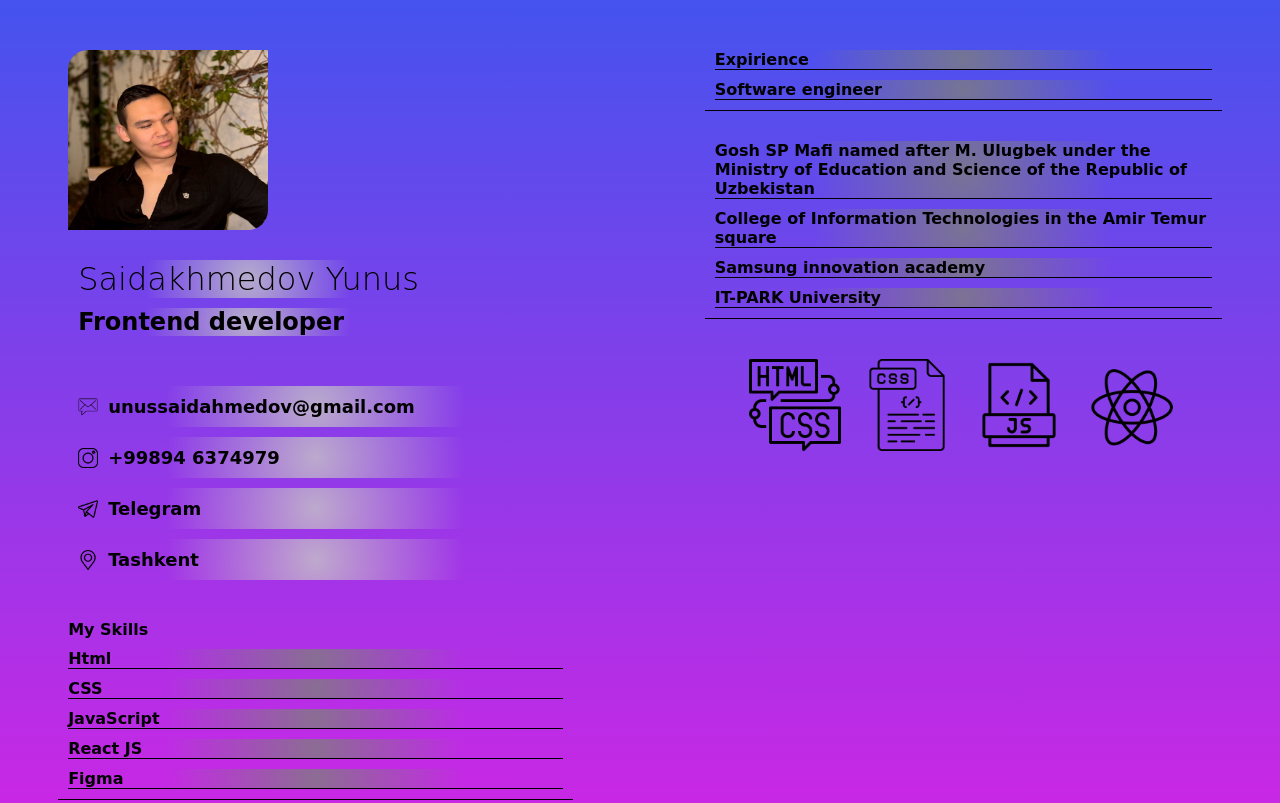
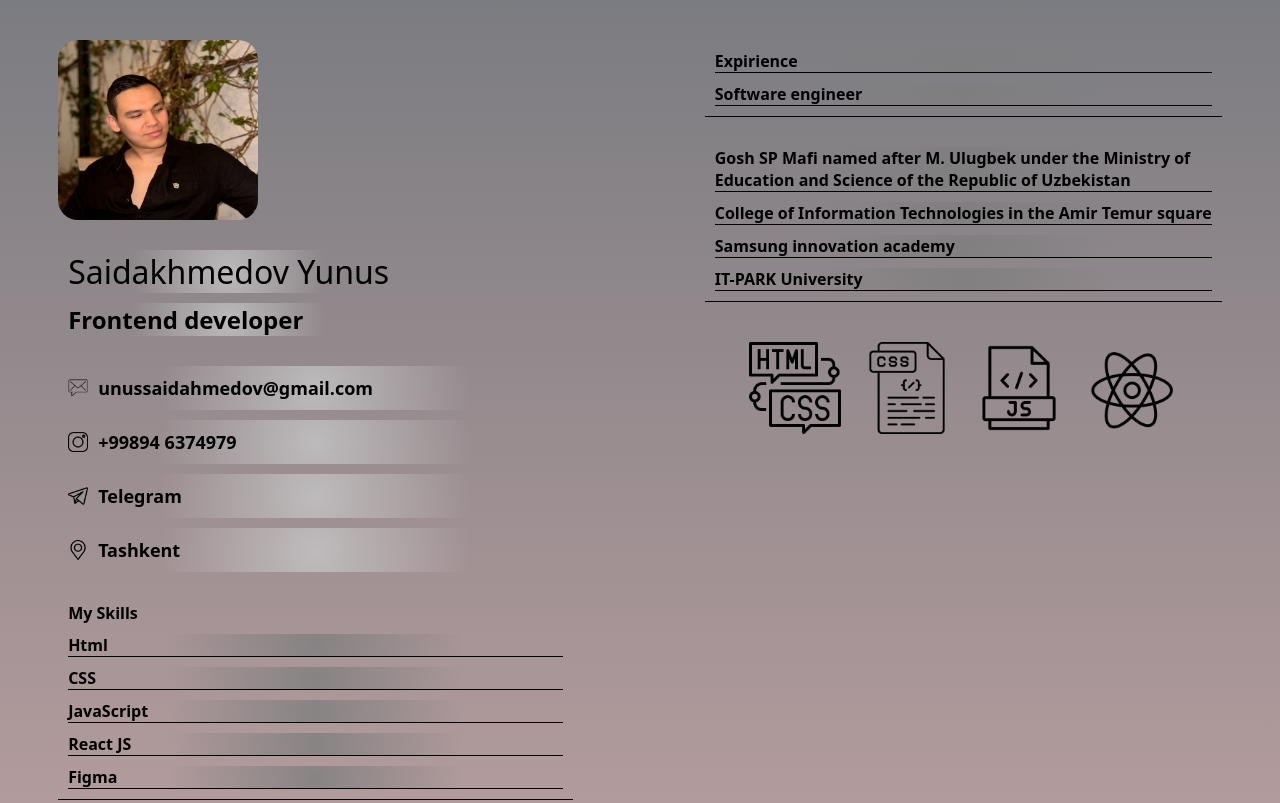
Before and after one commit to SaydakhmedovYunus/resume, a plain HTML site: page index.html in a window 1280 px wide. Shown: the top 803 px of the page. Drawn offline with Linux system fonts and the light colour scheme.

Commit message:
Update style.css

```diff
--- a/style.css
+++ b/style.css
@@ -12,7 +12,7 @@
     flex-direction: row;
     justify-content: center;
     flex-wrap: wrap;
-    background: linear-gradient(to bottom, #4553ee, #ec1ce2);
+    background: linear-gradient(to bottom, #7b7c81, #c2a4a4);
     background-size: contain;
     gap: calc(6.9vw + 3.5px);
 }
@@ -26,7 +26,6 @@
 
 .main_face {
     width: calc(22.8vw + 223px);
-    padding: 10px;
     display: flex;
     flex-direction: row;
     flex-wrap: wrap;
@@ -39,10 +38,10 @@
     flex-direction: row;
 
     img {
-        border-radius: 20px 0 20px 0;
+        border-radius: 20px;
         width: 200px;
         height: 180px;
-        color: transparent;
+        background-color: transparent;
     }
 }
 
@@ -54,14 +53,14 @@
 
 
     h1 {
-        font-family: "Dancing Script", cursive;
+        font-family: "Noto Sans", sans-serif;
         font-weight:lighter;
         color:black;
         background: radial-gradient(circle, rgba(198, 198, 198, 0.8) 0%, transparent 60%); /* Градиент с прозрачным центром */
     }
 
     h2 {
-        font-family: "Dancing Script", cursive;
+        font-family: "Noto Sans", sans-serif;
         font-weight: bold;
         color: black;
         background: radial-gradient(circle, rgba(198, 198, 198, 0.8) 0%, transparent 60%); /* Градиент с прозрачным центром */
@@ -69,7 +68,6 @@
 }
 
 .my_contact {
-    padding: 10px;
     display: flex;
     flex-direction: column;
     gap: 10px;
@@ -91,7 +89,7 @@
         a {
             background-color: transparent;
             font-size: 18px;
-            font-family: "Dancing Script", cursive;
+            font-family: "Noto Sans", sans-serif;
             font-weight: bold;
             text-decoration: none;
             color:black;
@@ -107,11 +105,11 @@
     gap: 10px;
     border-bottom: 1px solid black;
     font-weight: bold;
-    font-family: "Dancing Script", cursive;
+    font-family: "Noto Sans", sans-serif;
 
 
     li {
-        font-family: "Dancing Script", cursive;
+        font-family: "Noto Sans", sans-serif;
         font-weight: bold;
         list-style:none;
         border-bottom: 1px solid black;
```
